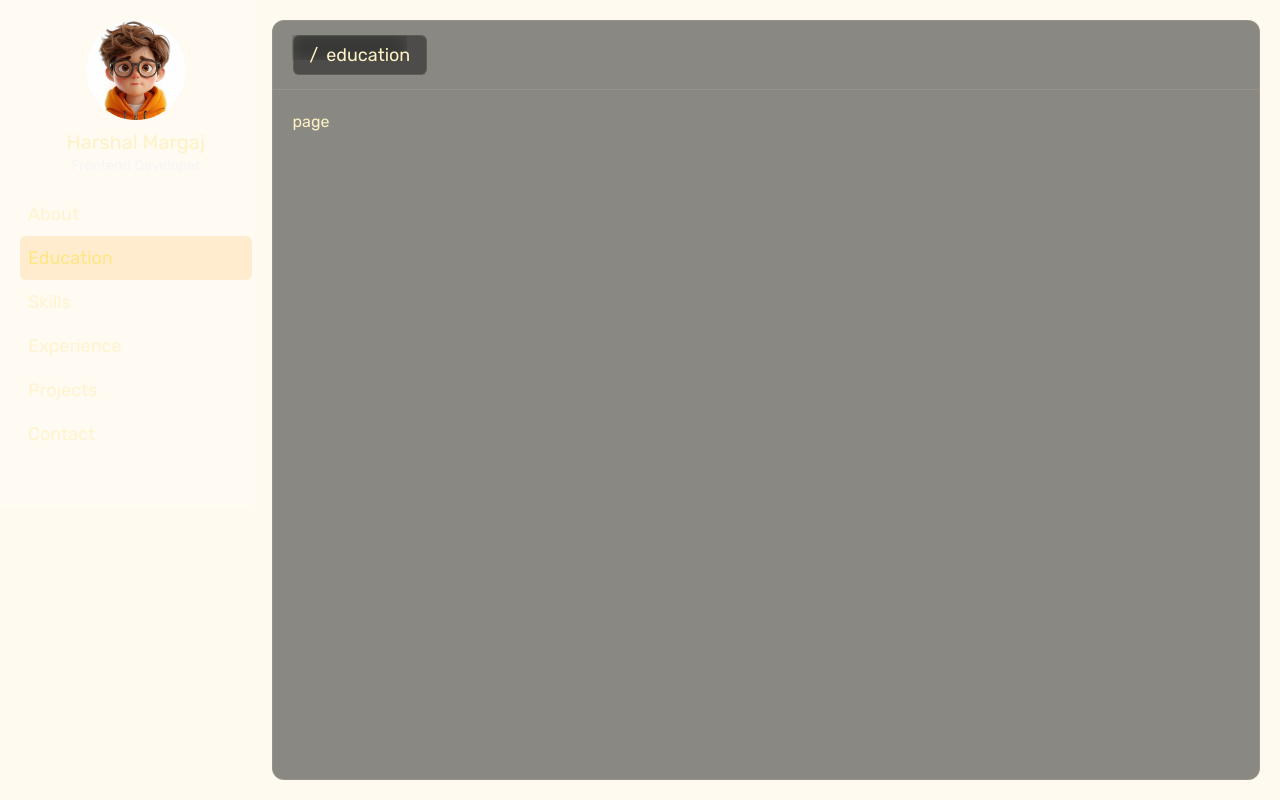
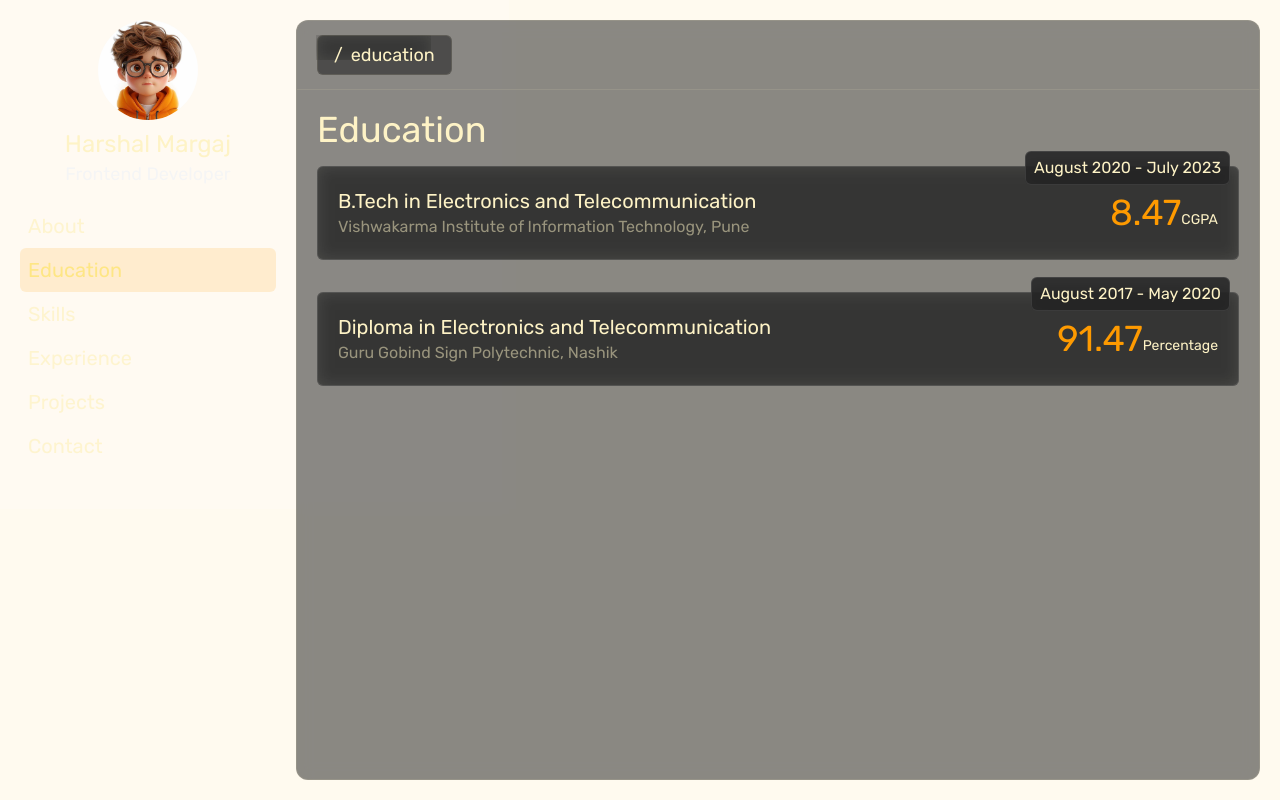
Before and after one commit to HarshalMargaj/career-portfolio, a Next.js app: page /education in a window 1280 px wide. Built offline with nearby package versions, Linux system fonts and the light colour scheme.

Commit message:
implement: education page

```diff
--- a/app/education/page.tsx
+++ b/app/education/page.tsx
@@ -1,7 +1,54 @@
-import React from "react";
+const educationDetails = [
+	{
+		id: 1,
+		duration: "August 2020 - July 2023",
+		education: "B.Tech in Electronics and Telecommunication",
+		college: "Vishwakarma Institute of Information Technology, Pune",
+		marks: "8.47",
+		markType: "CGPA",
+	},
+	{
+		id: 2,
+		duration: "August 2017 - May 2020",
+		education: "Diploma in Electronics and Telecommunication",
+		college: "Guru Gobind Sign Polytechnic, Nashik",
+		marks: "91.47",
+		markType: "Percentage",
+	},
+];
 
 const page = () => {
-	return <div>page</div>;
+	return (
+		<div className="space-y-4">
+			<div className="text-4xl font-normal">Education</div>
+			<div className="space-y-8">
+				{educationDetails.map(detail => (
+					<div
+						key={detail.id}
+						className="bg-neutral-800/60 backdrop-blur border border-neutral-100/10 rounded-md p-5 relative flex items-center justify-between"
+					>
+						<div>
+							<div className="text-xl">{detail.education}</div>
+							<div className="text-base text-amber-100/50">
+								{detail.college}
+							</div>
+							<div className="absolute -top-4 right-2 bg-neutral-800/90 backdrop-blur border border-neutral-100/10 rounded-md p-2 py-1 text-base">
+								{detail.duration}
+							</div>
+						</div>
+						<div className="text-center flex items-end">
+							<div className="text-4xl text-amber-500">
+								{detail.marks}
+							</div>
+							<div className="text-sm mb-0.75">
+								{detail.markType}
+							</div>
+						</div>
+					</div>
+				))}
+			</div>
+		</div>
+	);
 };
 
 export default page;
--- a/app/globals.css
+++ b/app/globals.css
@@ -13,6 +13,7 @@
 	--font-sans: var(--font-geist-sans);
 	--font-mono: var(--font-geist-mono);
 	--font-rub: var(--font-rubik);
+	--font-nun: var(--font-nunito);
 	--color-primary: var(--primary-text);
 	--color-secondary: var(--secondary-text);
 }
--- a/components/Sidebar.tsx
+++ b/components/Sidebar.tsx
@@ -35,7 +35,7 @@ const Sidebar = () => {
 	const pathname = usePathname();
 
 	return (
-		<div className="w-85 p-5 space-y-4">
+		<div className="w-95 p-5 space-y-4">
 			<div className="flex justify-center items-center flex-col gap-2">
 				<Image
 					src="/profile.jpeg"
@@ -45,8 +45,8 @@ const Sidebar = () => {
 					className="rounded-full"
 				/>
 				<div className="text-center">
-					<div className="text-xl">Harshal Margaj</div>
-					<div className="text-sm text-secondary">
+					<div className="text-2xl">Harshal Margaj</div>
+					<div className="text-lg text-secondary">
 						Frontend Developer
 					</div>
 				</div>
@@ -58,7 +58,7 @@ const Sidebar = () => {
 						<div
 							key={item.name}
 							onClick={() => router.push(item.route)}
-							className={`text-lg cursor-pointer p-2 rounded-md font-normal transition-all
+							className={`text-xl cursor-pointer p-2 rounded-md font-normal transition-all
 							${
 								isActive
 									? "bg-amber-500/15 text-amber-200"
```
Also changed, not shown: app/layout.tsx (+7 -0 lines).
